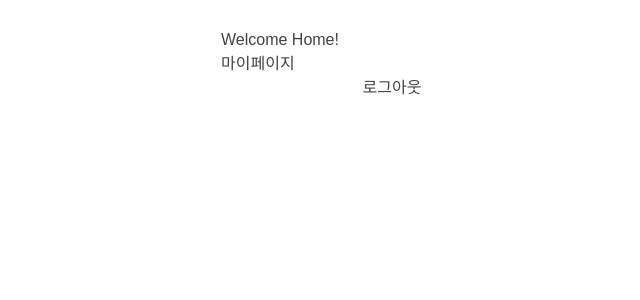
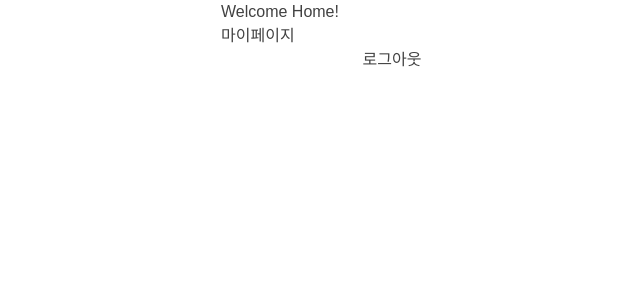
Before and after one commit to rainbow-letter/rainbow-letter-frontend, a React (Create React App) app: page / in a window 1280 px wide. Shown: the top 300 px of the page, without its empty margins (248-888 px from the left). Built offline with nearby package versions, Linux system fonts and the light colour scheme.

Commit message:
style: navbar 상단 고정을 위한 스타일

```diff
--- a/src/components/Layout/index.jsx
+++ b/src/components/Layout/index.jsx
@@ -4,8 +4,8 @@ function Layout({ className, children }) {
   const styles = className || '';
 
   return (
-    <div className="w-full h-full min-w-[360px] pb-10 flex justify-center">
-      <div className={`${styles} w-[390px] bg-white px-6 pt-7`}>{children}</div>
+    <div className="w-full h-full min-w-[360px] pb-10 flex justify-center bg-white">
+      <div className={`${styles} w-[390px] bg-white px-6`}>{children}</div>
     </div>
   );
 }
--- a/src/components/Navbar/index.jsx
+++ b/src/components/Navbar/index.jsx
@@ -22,7 +22,7 @@ function Navbar() {
   }
 
   return (
-    <header className="sticky top-7 py-[10px] flex justify-between items-center">
+    <header className="sticky top-0 pt-[38px] pb-[10px] flex justify-between items-center bg-white">
       <section className="flex flex-1 justify-start">
         <button type="button" onClick={handleBack}>
           <img src={chevronLeft} alt="left" />
```
